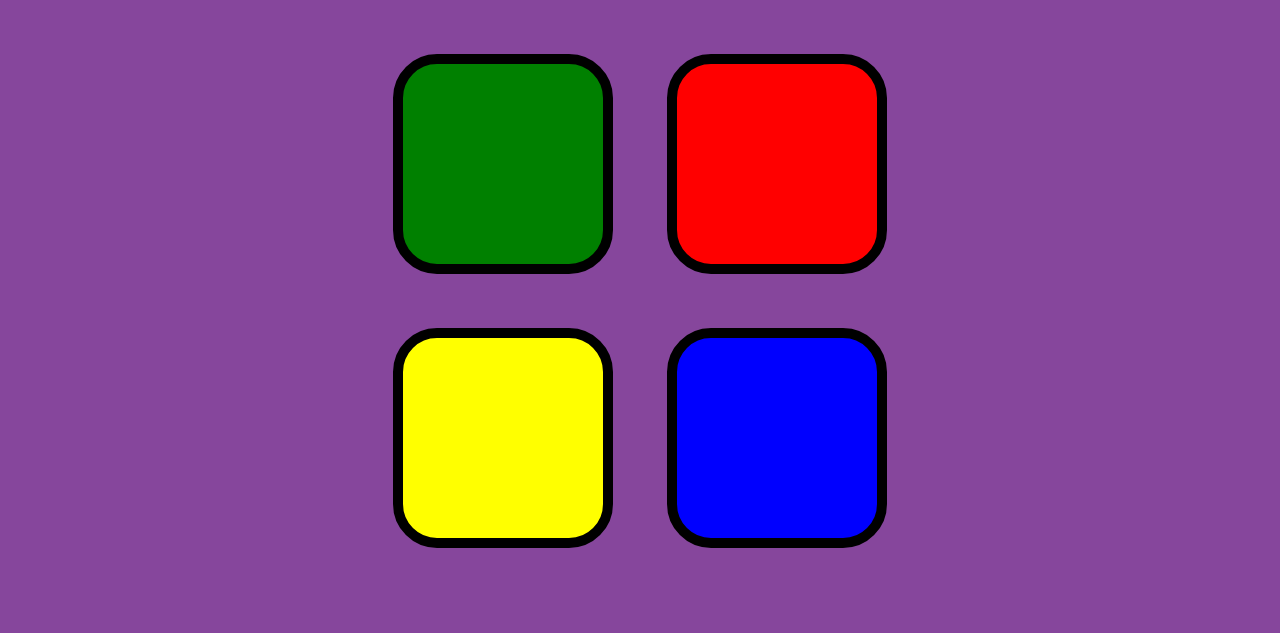
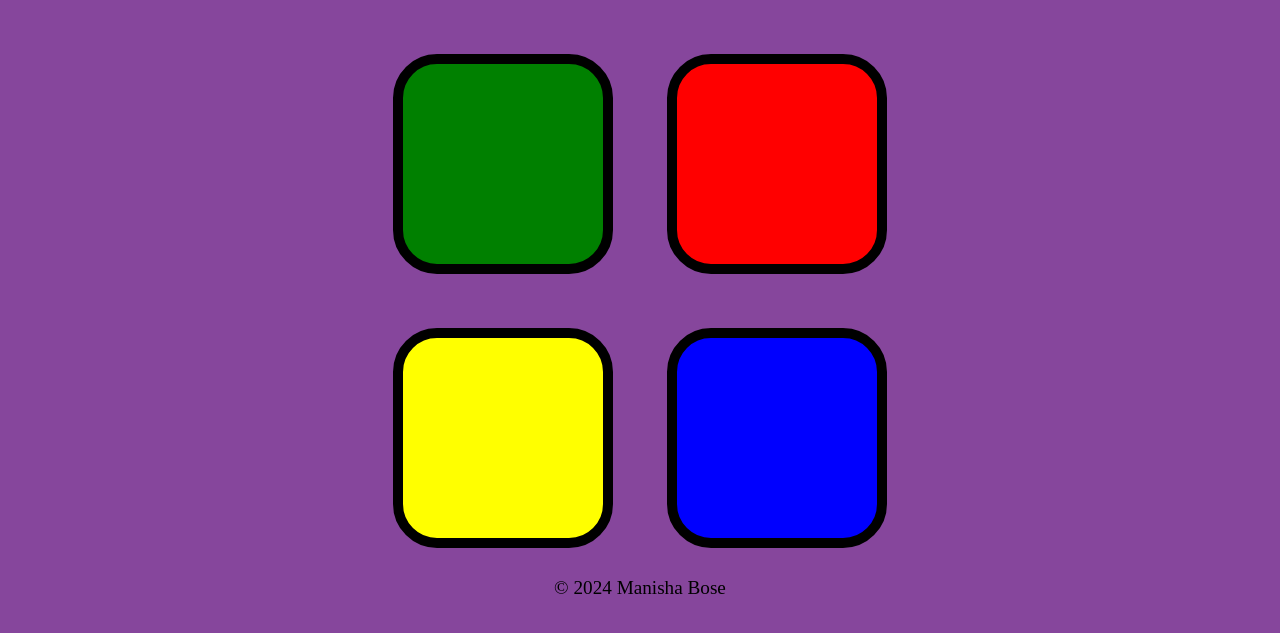
Before and after one commit to ManishaBose/Simon-Game, a plain HTML site: page index.html in a window 1280 px wide. Shown: the part 83-716 px from the top of the page. Drawn offline with nearby package versions, Linux system fonts and the light colour scheme.

Commit message:
Added footer

```diff
--- a/index.html
+++ b/index.html
@@ -22,6 +22,7 @@
         <div type="button" id="blue" class="btn blue"></div>
       </div>
     </div>
+    <footer></footer>
     <script
       src="https://code.jquery.com/jquery-3.7.1.js"
       integrity="sha256-eKhayi8LEQwp4NKxN+CfCh+3qOVUtJn3QNZ0TciWLP4="
--- a/index.js
+++ b/index.js
@@ -69,3 +69,7 @@ function startOver() {
   gamePattern = [];
   started = false;
 }
+
+const date = new Date();
+const year = date.getFullYear();
+$("footer").text(`© ${year} Manisha Bose`);
--- a/styles.css
+++ b/styles.css
@@ -3,6 +3,9 @@ body {
   background-color: #86469c;
 }
 
+footer {
+  font-size: larger;
+}
 #level-title {
   font-family: "Press Start 2P", cursive;
   font-size: 3rem;
```
